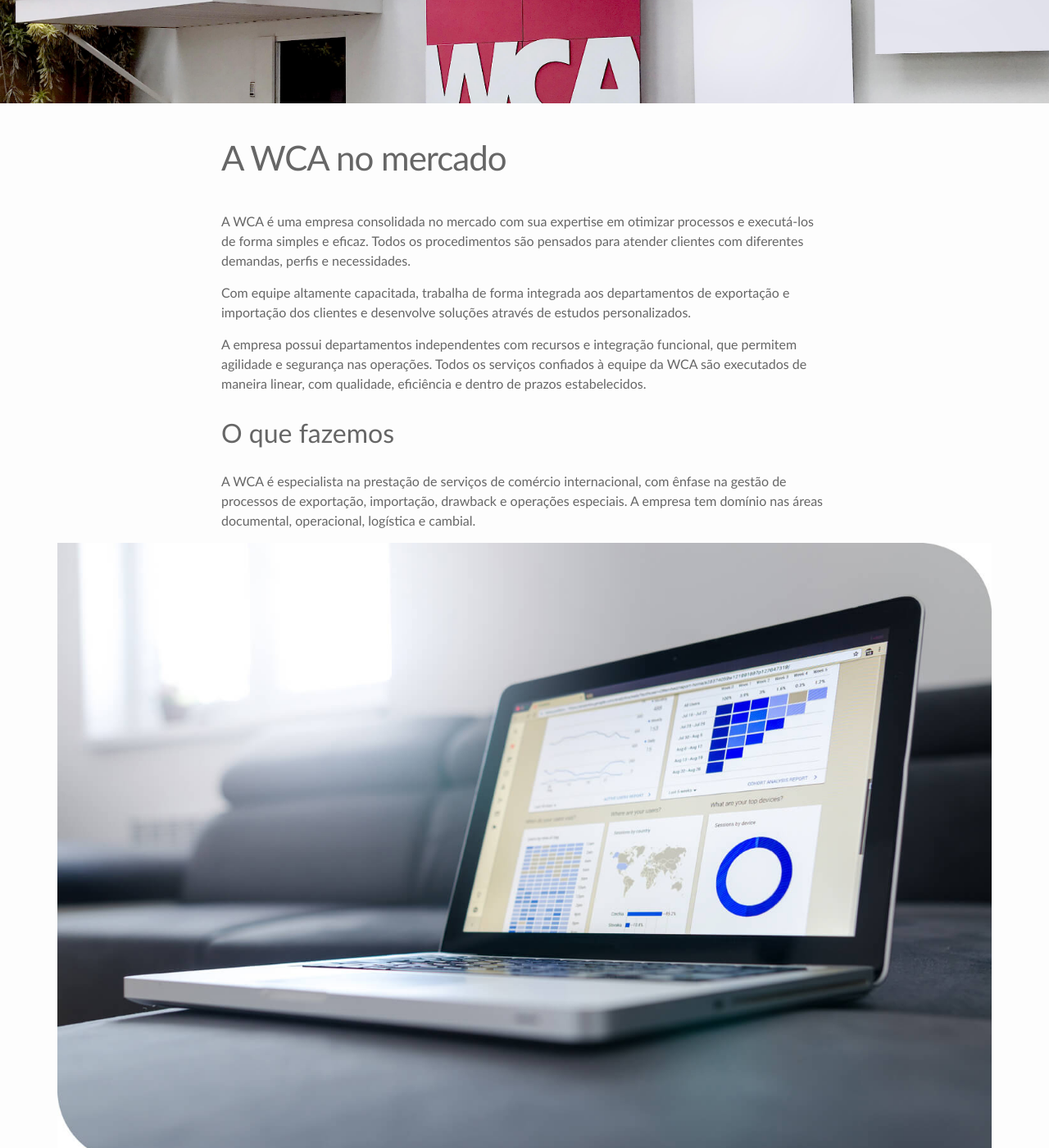
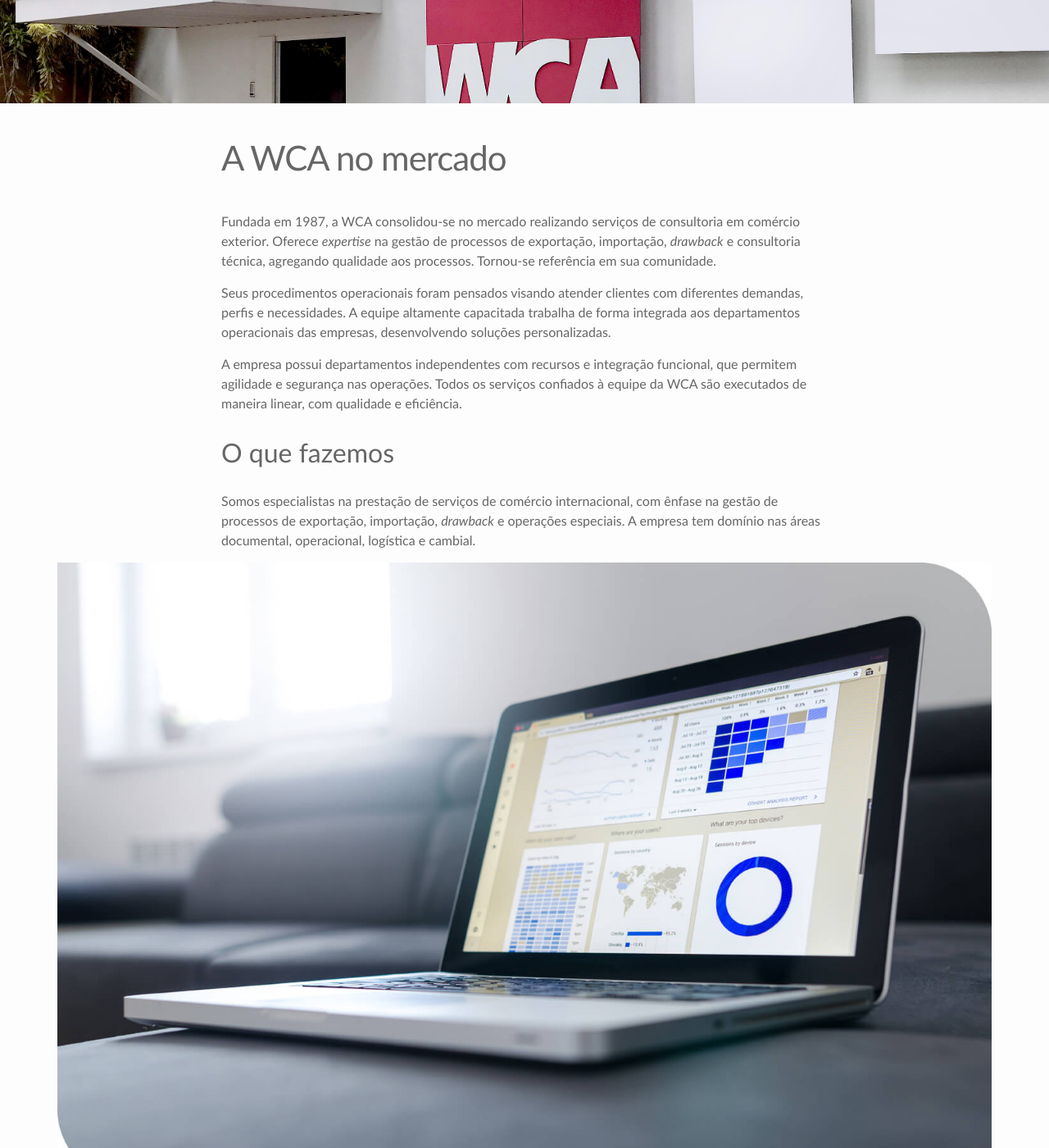
Before and after one commit to WCAComex/wcacomex.github.io, a Jekyll site: the page built from 1-empresa.markdown, in a window 1280 px wide and 1400 px high, scrolled down 442 px. Shown: the whole window at 82% size. Built offline with Jekyll 4.4.1, drawn with Linux system fonts in a browser that asks for light colours; some of the changed text lies outside the part shown.

Commit message:
Updated 1 Empresa

```diff
--- a/1-empresa.markdown
+++ b/1-empresa.markdown
@@ -8,15 +8,16 @@
 layout: page
 ---
 
-A WCA é uma empresa consolidada no mercado com sua expertise em otimizar processos e executá-los de forma simples e eficaz. Todos os procedimentos são pensados para atender clientes com diferentes demandas, perfis e necessidades.
+Fundada em 1987, a WCA consolidou-se no mercado realizando serviços de consultoria em comércio exterior. Oferece _expertise_ na gestão de processos de exportação, importação, _drawback_ e consultoria técnica, agregando qualidade aos processos. Tornou-se referência em sua comunidade.
 
-Com equipe altamente capacitada, trabalha de forma integrada aos departamentos de exportação e importação dos clientes e desenvolve soluções através de estudos personalizados.
+Seus procedimentos operacionais foram pensados visando atender clientes com diferentes demandas, perfis e necessidades. A equipe altamente capacitada trabalha de forma integrada aos departamentos operacionais das empresas, desenvolvendo soluções personalizadas.
 
-A empresa possui departamentos independentes com recursos e integração funcional, que permitem agilidade e segurança nas operações. Todos os serviços confiados à equipe da WCA são executados de maneira linear, com qualidade, eficiência e dentro de prazos estabelecidos.
+A empresa possui departamentos independentes com recursos e integração funcional, que permitem agilidade e segurança nas operações. Todos os serviços confiados à equipe da WCA são executados de maneira linear, com qualidade e eficiência.
+
 
 ## O que fazemos
 
-A WCA é especialista na prestação de serviços de comércio internacional, com ênfase na gestão de processos de exportação, importação, drawback e operações especiais. A empresa tem domínio nas áreas documental, operacional, logística e cambial.
+Somos especialistas na prestação de serviços de comércio internacional, com ênfase na gestão de processos de exportação, importação, _drawback_ e operações especiais. A empresa tem domínio nas áreas documental, operacional, logística e cambial.
 
 
 <div class="wrapper large">
@@ -26,4 +27,4 @@
 
 ## Como fazemos
 
-A WCA, fundada em 1987 por profissionais determinados e com grande experiência nos mercados internacional e cambial, atua de forma ética e oferece serviços de qualidade com profundo conhecimento técnico. São mais de 30 anos de atividades que resultaram em experiência traduzida no domínio das regras e normas que norteiam as transações do comércio exterior. A equipe é comprometida com a filosofia de trabalho da empresa: transparência na condução dos negócios e respeito nas relações comerciais.
+A WCA foi criada por profissionais determinados, com experiência em diferentes áreas do comércio exterior. Atua respeitando princípios éticos e oferece serviços de qualidade baseados em profundo conhecimento técnico. São mais de 30 anos de atividades que resultaram em experiência traduzida no domínio das normas e procedimentos que norteiam o comércio internacional. Sua equipe é comprometida com a filosofia de trabalho da empresa: transparência na condução dos negócios e respeito nas relações comerciais. Praticamos a inteligência em comércio exterior.
```
